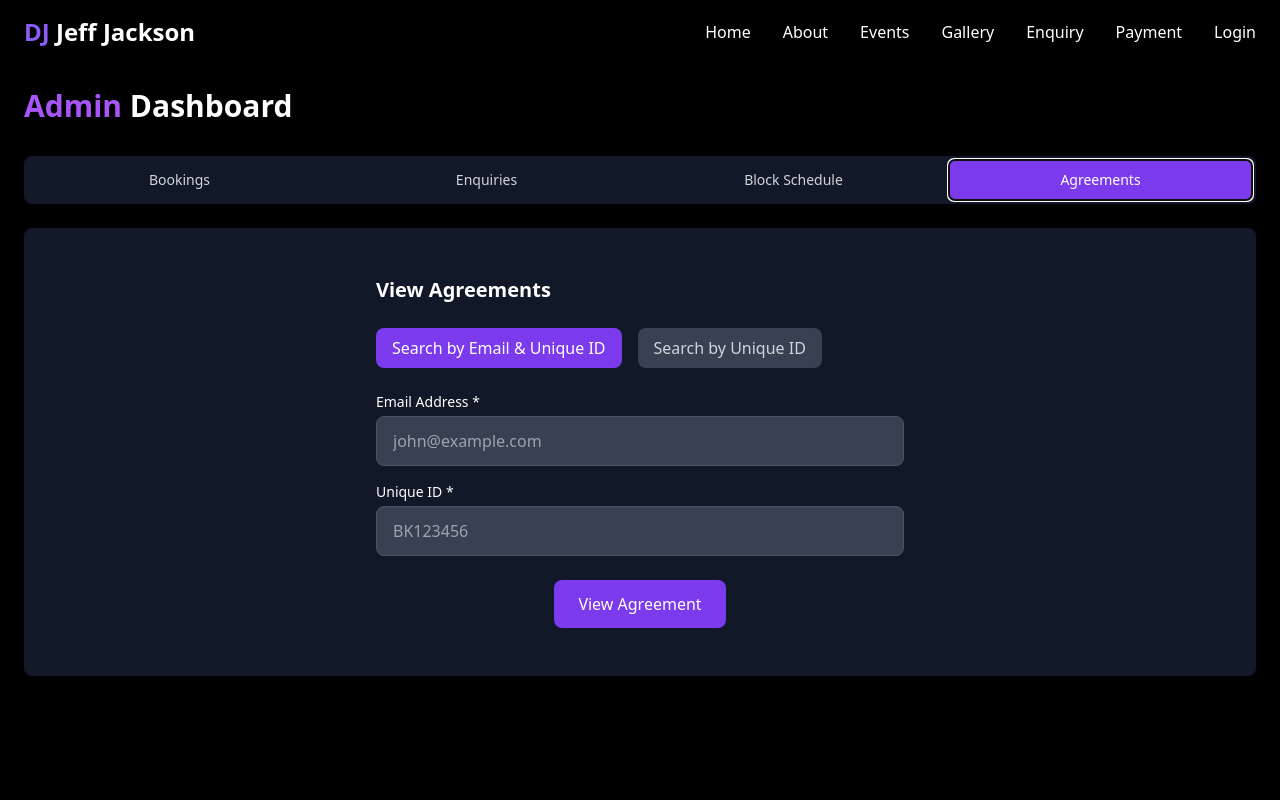
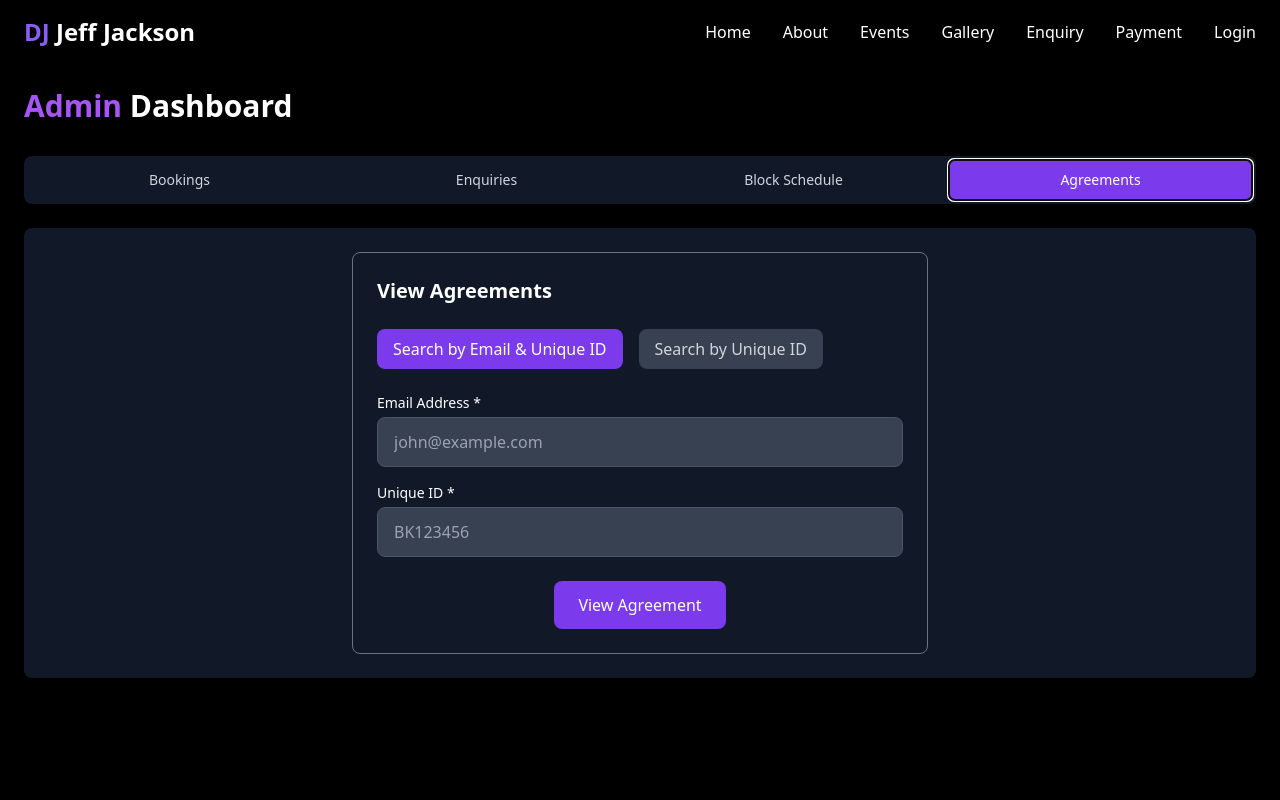
Before and after one commit to jeffjacksonjr/jeffjackson-ui, a React (Create React App) app: page /dashboard in a window 1280 px wide. Both pictures are taken after a click on the tab "Agreements". Shown: the top 800 px of the page. Built offline with nearby package versions, Linux system fonts and the light colour scheme.

Commit message:
Border added on Agreement Form

```diff
--- a/src/login/AdminDashboard.jsx
+++ b/src/login/AdminDashboard.jsx
@@ -1408,7 +1408,7 @@ export default function AdminDashboard() {
 
 
     {/* Search Form */}
-    <div className="max-w-xl mx-auto bg-gray-900 rounded-lg p-6">
+    <div className="max-w-xl mx-auto bg-gray-900 rounded-lg p-6 border border-gray-500">
       <h2 className="text-xl font-bold mb-6">View Agreements</h2>
       <div className="flex space-x-4 mb-6">
         <button
@@ -1482,7 +1482,6 @@ export default function AdminDashboard() {
     {/* Search Results */}
     {searchResults && (
       <div className="bg-gray-900 rounded-lg p-6">
-        <hr/>
         <h3 className="mt-5 text-lg font-bold mb-4">Agreement Details</h3>
         <div className="grid grid-cols-1 md:grid-cols-2 gap-4 mb-6">
           <div>
```
